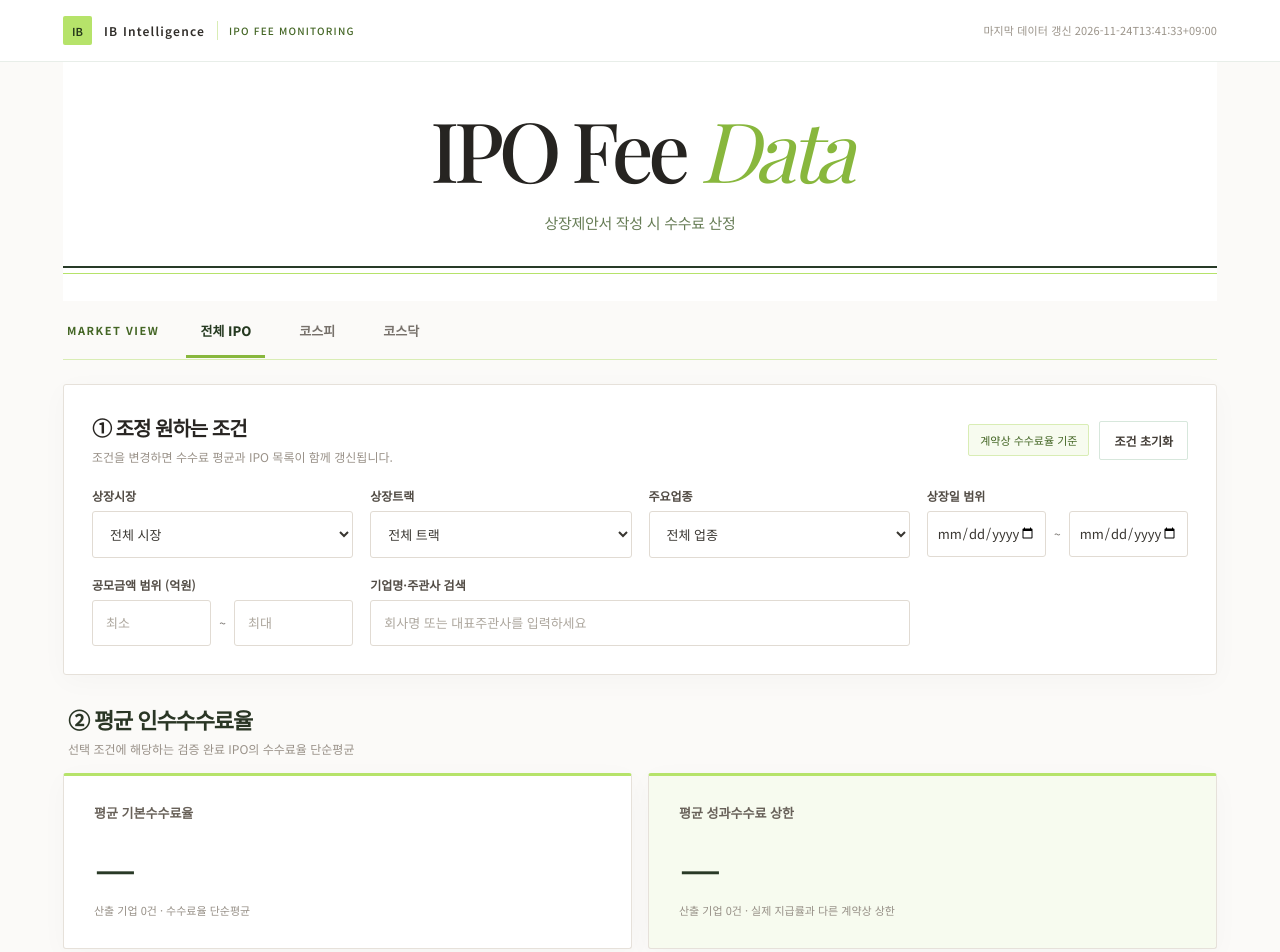
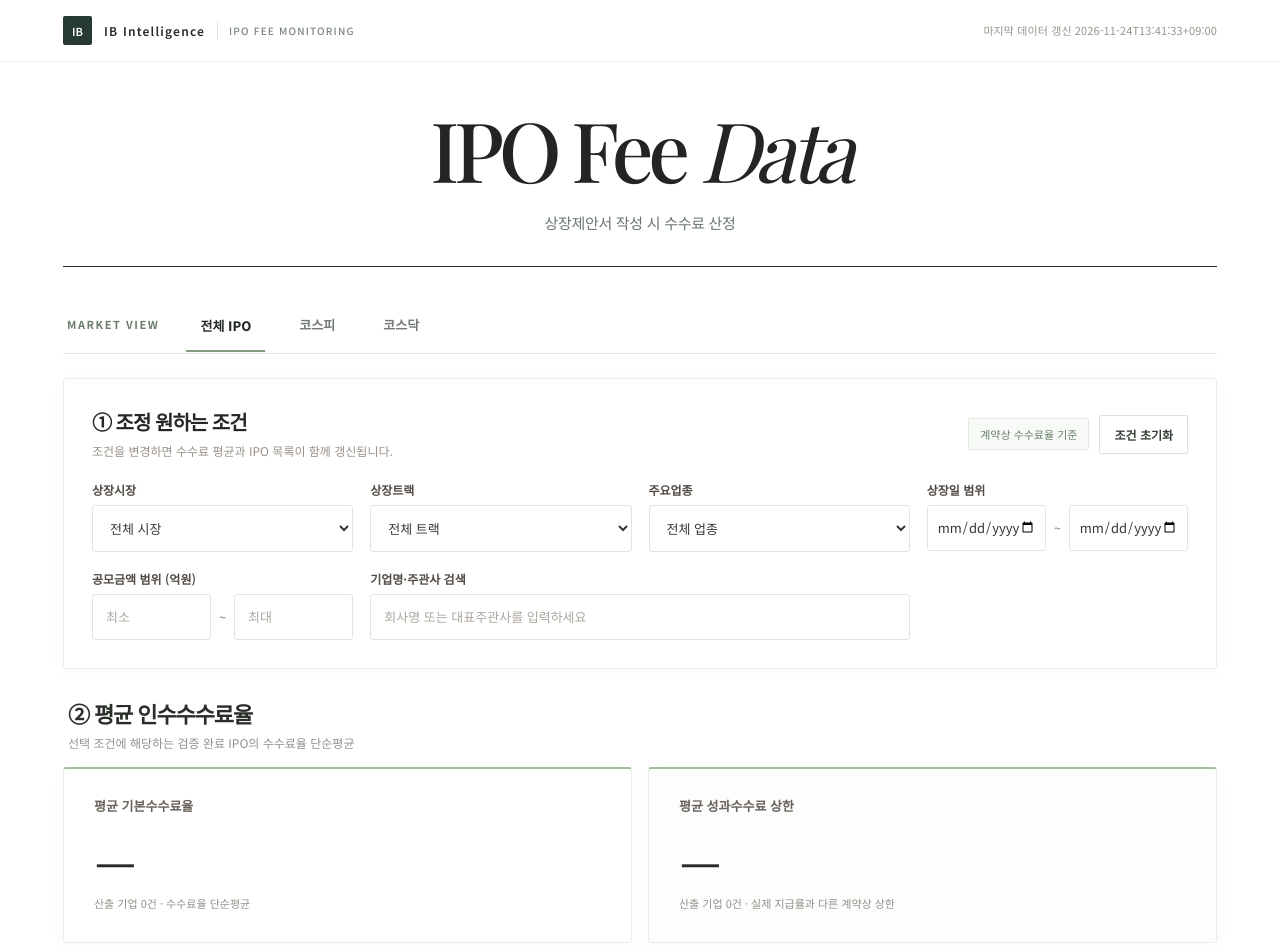
Before and after one commit to juyeong0379/ipo-fee-dashboard, a plain HTML site: page docs/index.html in a window 1280 px wide. Shown: the top 952 px of the page. Drawn offline with nearby package versions, Linux system fonts and the light colour scheme; a web font is replaced by a local one.

Commit message:
design: replace neon lime with minimal muted sage accents and white editorial styling

```diff
--- a/docs/index.html
+++ b/docs/index.html
@@ -211,29 +211,50 @@ footer a{color:#117a51}
 .date-range span{flex:0 0 auto}
 @media(max-width:700px){.hero h1{font-size:clamp(43px,12vw,60px)}.hero .sub{font-size:13px}.date-range input[type="date"]{font-size:12px;padding:10px 6px}}
 
-/* Light-lime accent update; preserve all existing typography and layout. */
-:root{--lime:#B6E36A;--lime-strong:#88B73D;--lime-dark:#446625;--lime-soft:#F7FBEF;--lime-border:#D9EDB5}
-.hero h1 em{color:var(--lime-strong)}
-.hero .sub{color:#667C55}
-.brand .logo{background:var(--lime);color:#27391B}
-.brand .pill{color:var(--lime-dark);border-left-color:var(--lime-border)}
-.hero::after{border-bottom-color:var(--lime);border-top-color:#283B28}
-.quick-market{border-bottom-color:var(--lime-border)}
-.quick-market-label{color:var(--lime-dark)}
-.market-tab.active{border-bottom-color:var(--lime-strong);color:#263A21}
-.market-tab:hover{border-bottom-color:var(--lime)}
-.pill{color:var(--lime-dark);background:var(--lime-soft);border-color:var(--lime-border)}
-.btn.primary{background:var(--lime);border-color:var(--lime);color:#26391B}
-.btn.primary:hover{background:#A4D453;border-color:#A4D453;color:#26391B}
-.metric{border-top-color:var(--lime)}
-.metric:nth-child(2){background:var(--lime-soft)}
-.metric strong{color:#293926}
-.result-heading h2{color:#2A3625}
-td a,footer a{color:#557B2A}
-tbody tr:hover{background:#FCFEF7}
-thead{background:#F7FAF0}
-th{border-bottom-color:var(--lime)}
-input:focus-visible,select:focus-visible,button:focus-visible,a:focus-visible{outline-color:var(--lime-strong)}
+
+/* Calm editorial refresh: white, charcoal and *small* muted sage details. */
+:root{
+  --accent:#7D9B7C;
+  --accent-soft:#F3F7F2;
+  --accent-rule:#DCE7DA;
+  --ink:#222522;
+  --navy:#222522;
+  --bg:#FFFFFF;
+  --border:#E8EBE7;
+  --shadow:0 2px 18px rgba(30,45,35,.025);
+}
+html,body{background:#fff;color:#262B28}
+header{background:#fff;border-bottom:1px solid #EBEEEA}
+.brand{color:#262B28!important}
+.brand .logo{background:#263A31;color:#fff}
+.brand .pill{color:#78867B;border-left-color:#DDE5DF}
+.hero{background:#fff}
+.hero h1,.hero h1 em{color:#222522!important}
+.hero .sub{color:#68766C;font-weight:400}
+.hero::after{border-top:1px solid #252B26;border-bottom:0;height:1px}
+.quick-market{border-bottom:1px solid #DFE6DF}
+.quick-market-label{color:#6B7D6C}
+.market-tab{color:#727A73}
+.market-tab.active{color:#242B25;border-bottom:2px solid #829B80}
+.market-tab:hover{color:#26382A;border-bottom:2px solid #D1DECF}
+section,.metric{background:#fff;border-color:#EAEEEA;box-shadow:0 3px 19px rgba(25,39,29,.025)}
+.pill{background:#F8FAF7;color:#688067;border-color:#E3EBE0}
+.btn{border-color:#D9E0D8;color:#343F35}
+.btn.primary{background:#263F32;border:1px solid #263F32;color:#fff;box-shadow:none}
+.btn.primary:hover{background:#355846;border-color:#355846;color:#fff}
+.metric{border-top:2px solid #A5BDA1}
+.metric:nth-child(2){background:#FCFDFC}
+.metric strong{color:#272C27}
+.result-heading h2{color:#292E29}
+.result-heading .sectionhint{color:#8B948C}
+table thead{background:#F9FAF8}
+th{color:#4A564C;border-bottom:1px solid #DCE7DA}
+tbody tr:hover{background:#FCFEFC}
+td a,footer a{color:#486E4C}
+input,select{border-color:#E0E6DE;background:#fff}
+input:focus-visible,select:focus-visible,button:focus-visible,a:focus-visible{outline-color:#A4BE9E}
+.range{color:#737F74}
+@media(max-width:600px){.metric{min-height:146px}}
 
 </style></head><body>
 <header><div class="inner"><div class="brand"><span class="logo">IB</span><span>IB Intelligence</span><span class="pill">IPO FEE MONITORING</span></div><span id="sync" class="meta">데이터 확인 중</span></div></header>
```
